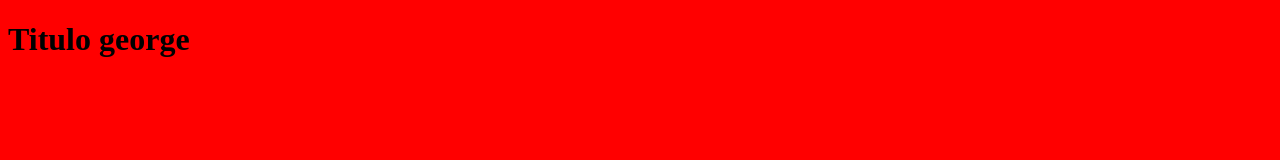
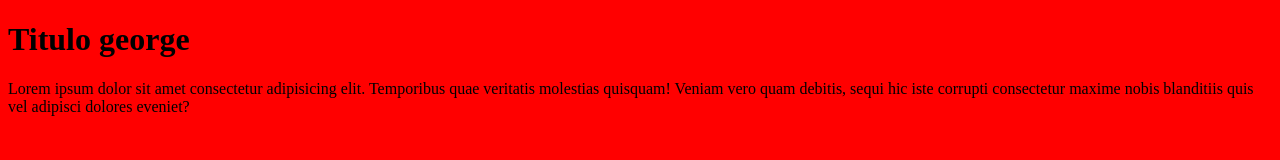
Before and after one commit to Bernardoculum/Pruebas-Ramas, a plain HTML site: page index.html in a window 1280 px wide. Drawn offline with Linux system fonts and the light colour scheme.

Commit message:
Cambios desde la rama 2

```diff
--- a/index.html
+++ b/index.html
@@ -1,12 +1,21 @@
 <!DOCTYPE html>
 <html lang="en">
+
 <head>
     <meta charset="UTF-8">
     <meta name="viewport" content="width=device-width, initial-scale=1.0">
     <link rel="stylesheet" href="style.css">
     <title>Prueba George</title>
 </head>
+
 <body>
     <h1>Titulo george</h1>
+
+    <p>
+        Lorem ipsum dolor sit amet consectetur adipisicing elit. Temporibus quae veritatis molestias quisquam! Veniam
+        vero quam debitis, sequi hic iste corrupti consectetur maxime nobis blanditiis quis vel adipisci dolores
+        eveniet?
+    </p>
 </body>
+
 </html>
```
